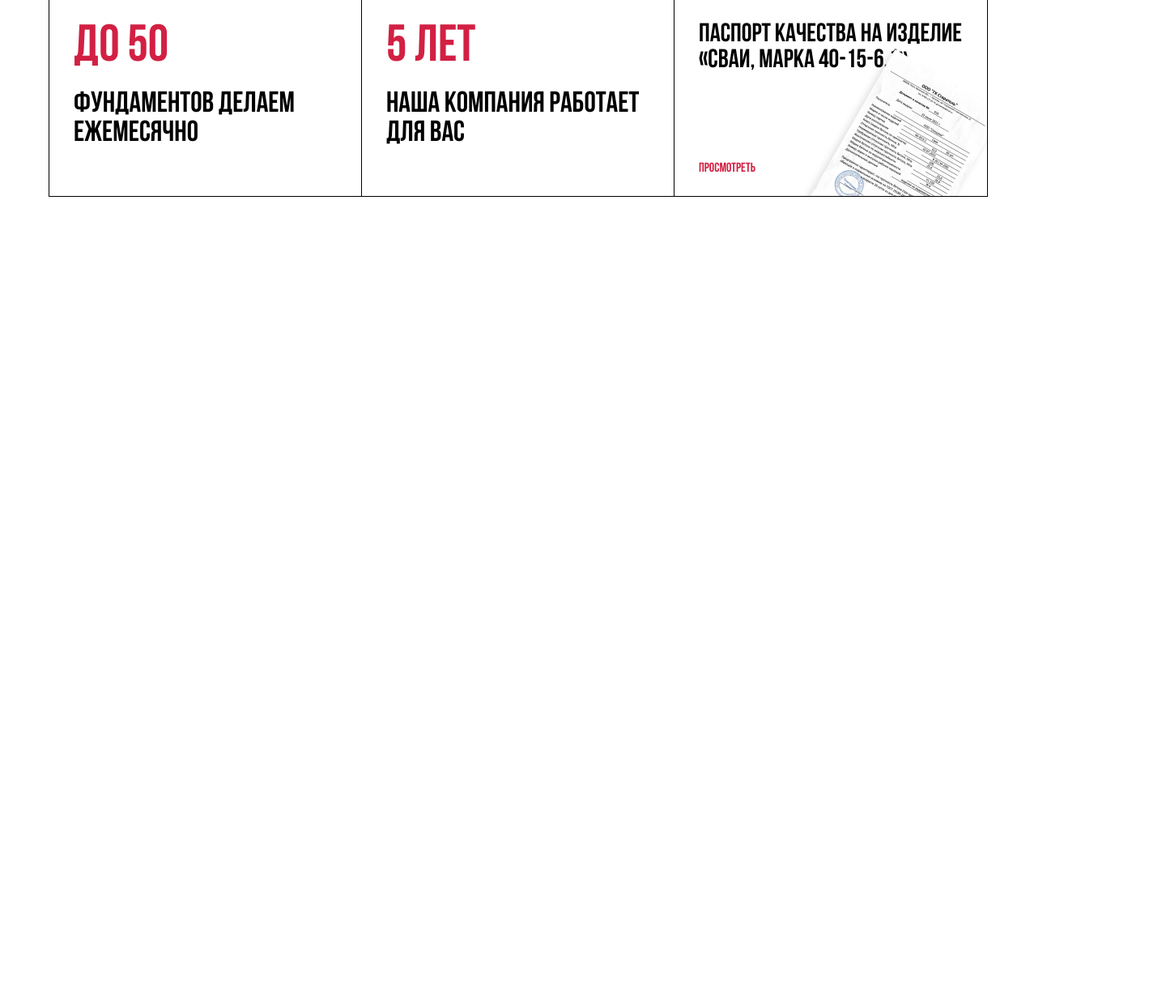
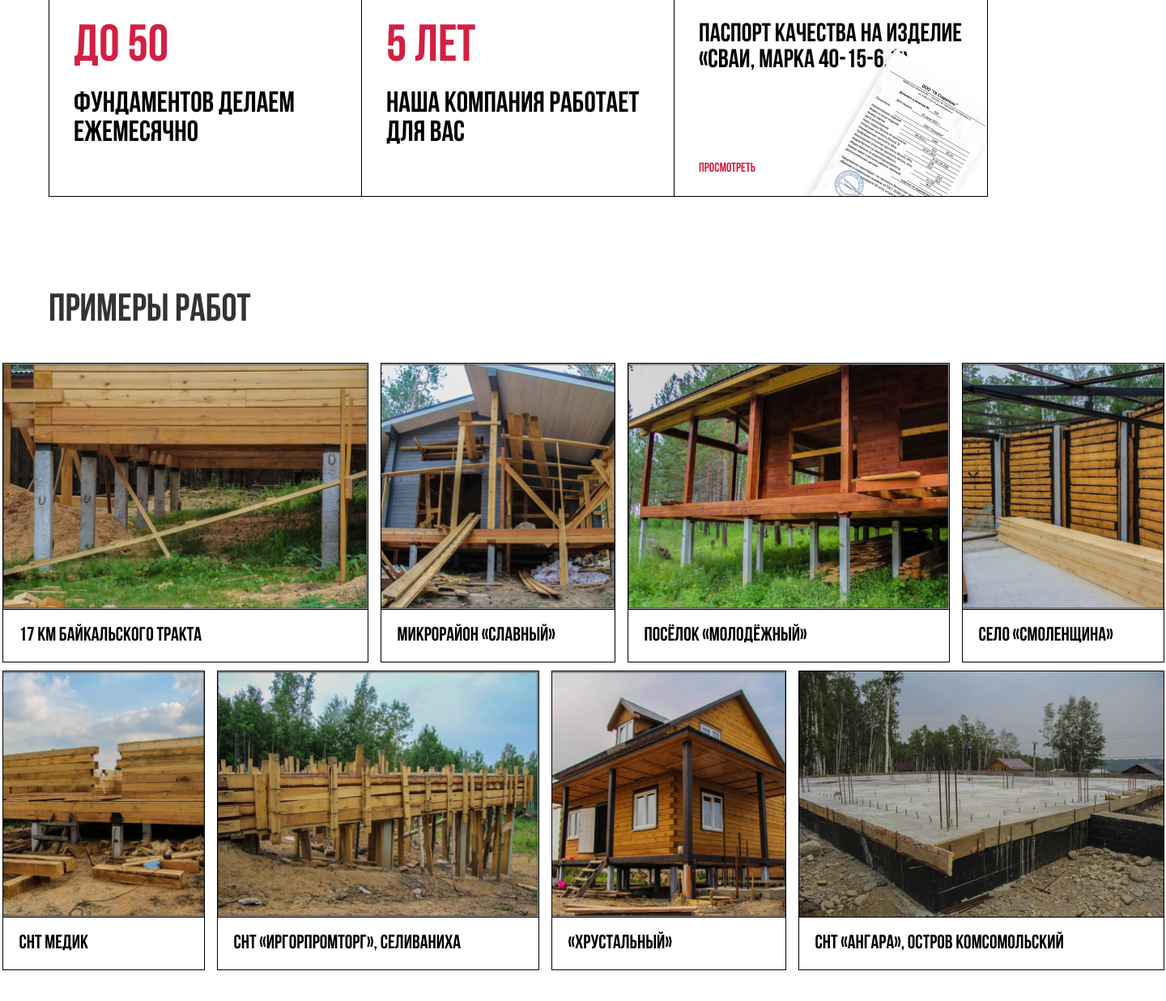
Before and after one commit to KrokholevViktor/SpecialPile, a website: page src/index.html in a window 1280 px wide. Shown: the part 5565-6801 px from the top of the page at 81% size, 1440 px wide, since content can reach past the window. Before the commit the page ends 5865 px from the top, so only its background shows below. Drawn offline with nearby package versions, Linux system fonts and the light colour scheme; files that its build step writes are made by us from their sources; files whose address does not match are found by name.

Commit message:
examples

```diff
--- a/src/index.html
+++ b/src/index.html
@@ -399,13 +399,50 @@
                     <div class="info__wrapper_item_header-pass fz-32-bn">Паспорт качества на изделие «Сваи, марка 40-15-6.1»</div>
                     <img class="info__wrapper_item_img" src="img/pasport.png" alt="pasport">
                     <a class="info__wrapper_item_link fz-16-bn" href="#">Просмотреть</a>
-
                 </div>
             </div>
     </div>
 
     <div class="examples">
-
+        <div class="container"><h2 class="title examples__title">Примеры работ</h2></div>
+        <div class="examples__wrapper">
+            <div class="examples__wrapper_row-1">
+                <div class="examples__item examples__item_wide">
+                    <img src="img/examples/baikal.png" alt="baikal">
+                    <div class="examples__item_descr fz-24-bn">17 км Байкальского тракта</div>
+                </div>
+                <div class="examples__item examples__item_harrow">
+                    <img src="img/examples/district.png" alt="district">
+                    <div class="examples__item_descr fz-24-bn">Микрорайон «Славный»</div>
+                </div>
+                <div class="examples__item examples__item_wide">
+                    <img src="img/examples/village.png" alt="village">
+                    <div class="examples__item_descr fz-24-bn">Посёлок «Молодёжный»</div>
+                </div>
+                <div class="examples__item examples__item_harrow">
+                    <img src="img/examples/resin.png" alt="resin">
+                    <div class="examples__item_descr fz-24-bn">Село «Смоленщина»</div>
+                </div>
+            </div>
+            <div class="examples__wrapper_row-2">
+                <div class="examples__item examples__item_harrow">
+                    <img src="img/examples/medic.png" alt="medic">
+                    <div class="examples__item_descr fz-24-bn">СНТ Медик</div>
+                </div>
+                <div class="examples__item examples__item_wide">
+                    <img src="img/examples/snt.png" alt="snt">
+                    <div class="examples__item_descr fz-24-bn">СНТ «Иргорпромторг», Селиваниха</div>
+                </div>
+                <div class="examples__item examples__item_harrow">
+                    <img src="img/examples/crystal.png" alt="crystal">
+                    <div class="examples__item_descr fz-24-bn">«Хрустальный»</div>
+                </div>
+                <div class="examples__item examples__item_wide">
+                    <img src="img/examples/angara.png" alt="angara">
+                    <div class="examples__item_descr fz-24-bn">СНТ «Ангара», остров Комсомольский</div>
+                </div>
+            </div>
+        </div>
     </div>
 
     <script src="js/script.js"></script>
--- a/src/scss/blocks/_examples.scss
+++ b/src/scss/blocks/_examples.scss
@@ -0,0 +1,50 @@
+.examples {
+    padding-top: 60px;
+    padding-bottom: 60px;
+    &__title {
+        text-align: left;
+    }
+    &__wrapper{
+        margin: 40px auto 0 auto;
+        width: 1440px;
+        display: grid;
+        grid-template-rows: auto auto;
+        row-gap: 10px;
+        &_row-1, &_row-2 {
+            display: grid;
+            column-gap: 10px;
+            justify-content: space-around;
+        }
+        &_row-1 {
+            grid-template-columns: 452px 290px 398px 250px;
+        }
+        &_row-2 {
+            grid-template-columns: 250px 398px 290px 452px;
+        }
+    }
+    &__item {
+        border: 1px solid $black-color;
+        width: 100%;
+        &_wide {
+            img {
+                display: block;
+                height: 303px;
+                object-fit: cover;
+                width: inherit;
+            }
+        }
+        &_harrow {
+            img {
+                display: block;
+                height: 303px;
+                object-fit: cover;
+                width: inherit;
+            }
+        }
+        &_descr {
+            border-top: 1px solid $black-color;
+            padding: 20px;
+        }
+
+    }
+}
```
Also changed, not shown: dist/css/style.css, dist/img/examples/angara.png (added), dist/img/examples/baikal.png (added), dist/img/examples/crystal.png (added), dist/img/examples/district.png (added), dist/img/examples/medic.png (added), dist/img/examples/resin.png (added), dist/img/examples/snt.png (added), dist/img/examples/village.png (added), dist/index.html, src/img/examples/angara.png (added), src/img/examples/baikal.png (added), src/img/examples/crystal.png (added), src/img/examples/district.png (added), 4 more files.
